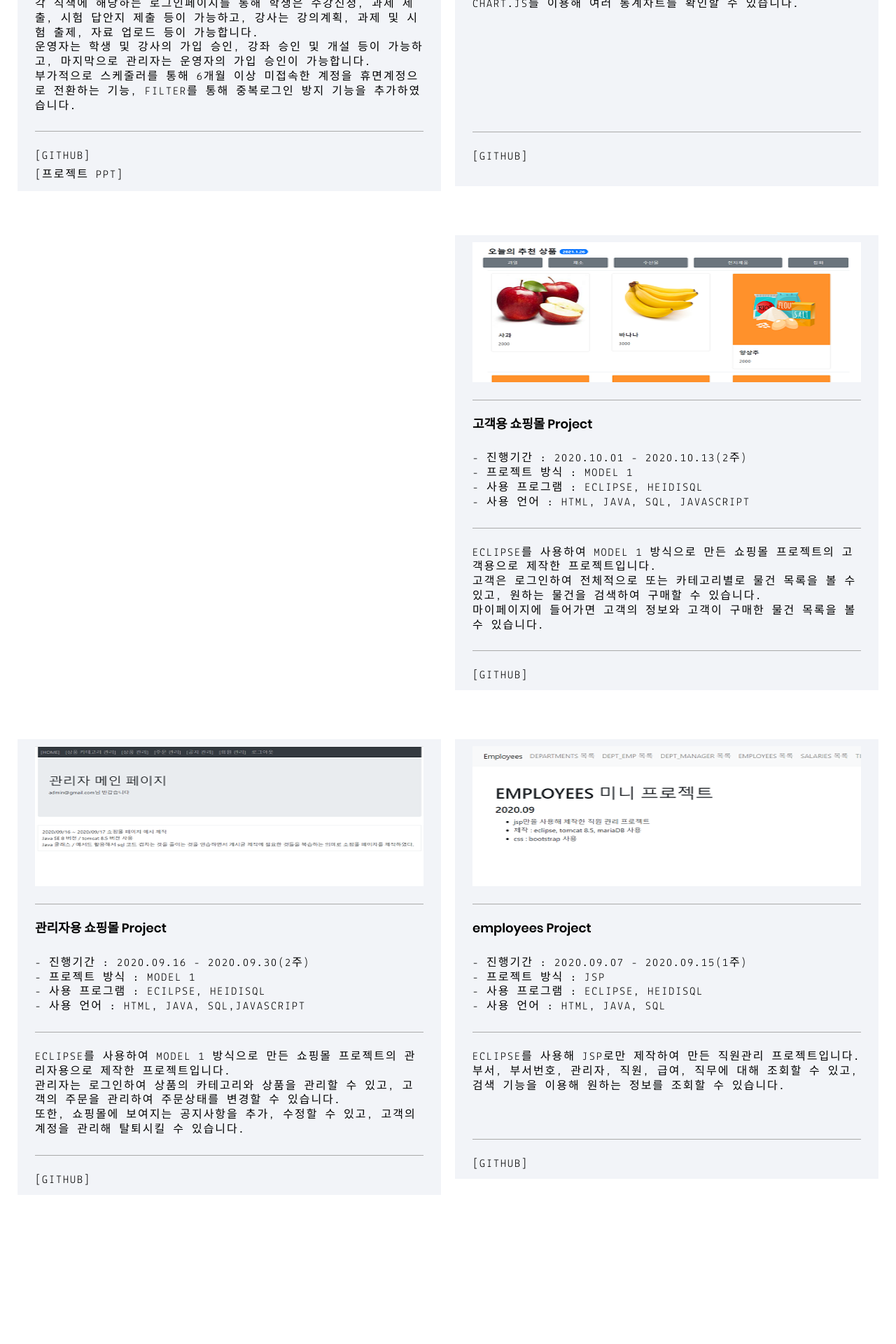
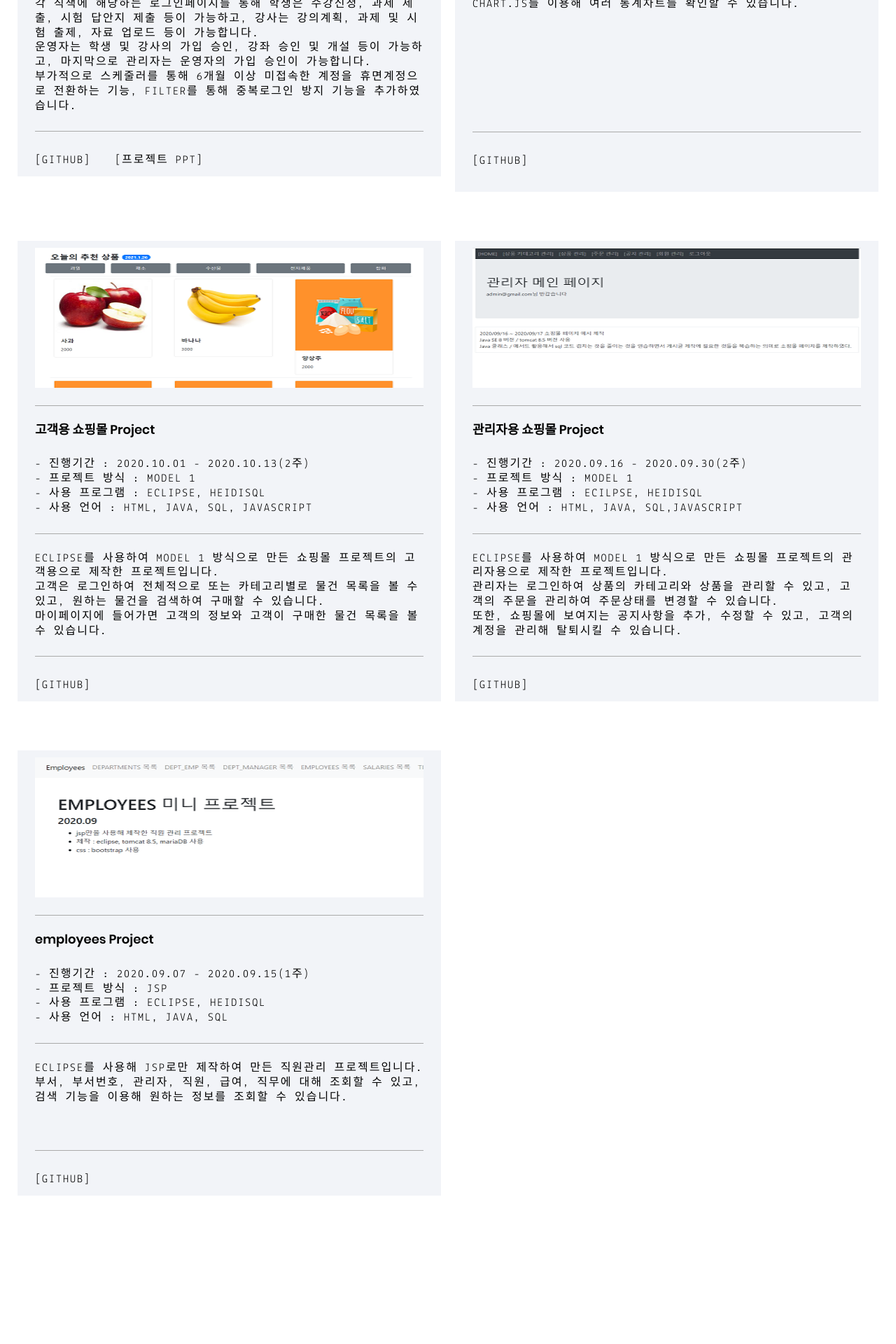
Before and after one commit to heairin1008/heairin1008.github.io, a Jekyll site: the page built from index.html, in a window 1280 px wide. Shown: the part 1451-3371 px from the top of the page at 70% size. Built offline with Jekyll 4.4.1, drawn with Linux system fonts in a browser that asks for light colours.

Commit message:
Update index.html

```diff
--- a/index.html
+++ b/index.html
@@ -98,7 +98,7 @@
 							<p class="h2">{{item.project.text}}</p>
 							<hr>
 							</div>
-							<a class="h2" href="{{item.project.url}}" target="_blank">[GitHub]</a>
+							<a class="h2" style="display:inline-block;" href="{{item.project.url}}" target="_blank">[GitHub]</a>
 							{% if item.project.blank != null%}
 								<span>{{item.project.blank}}</span>
 							{% endif %}
```
